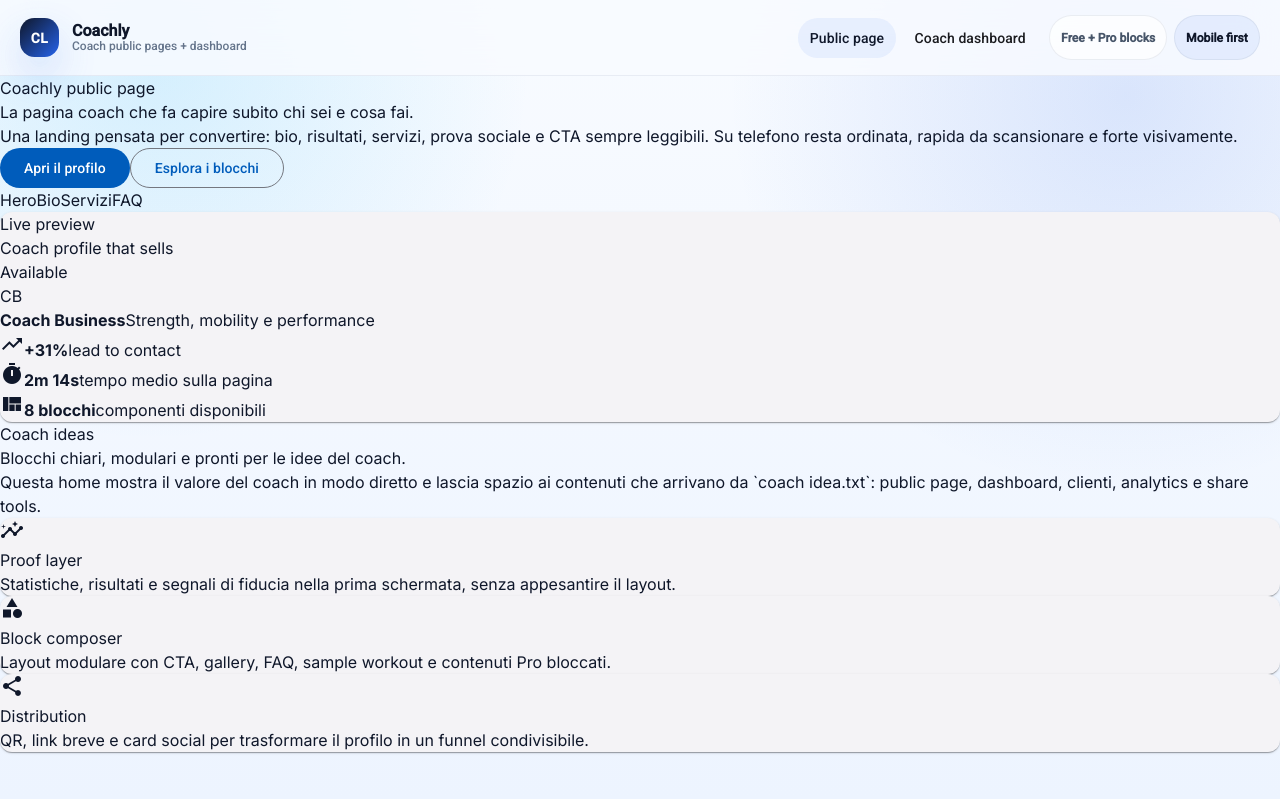
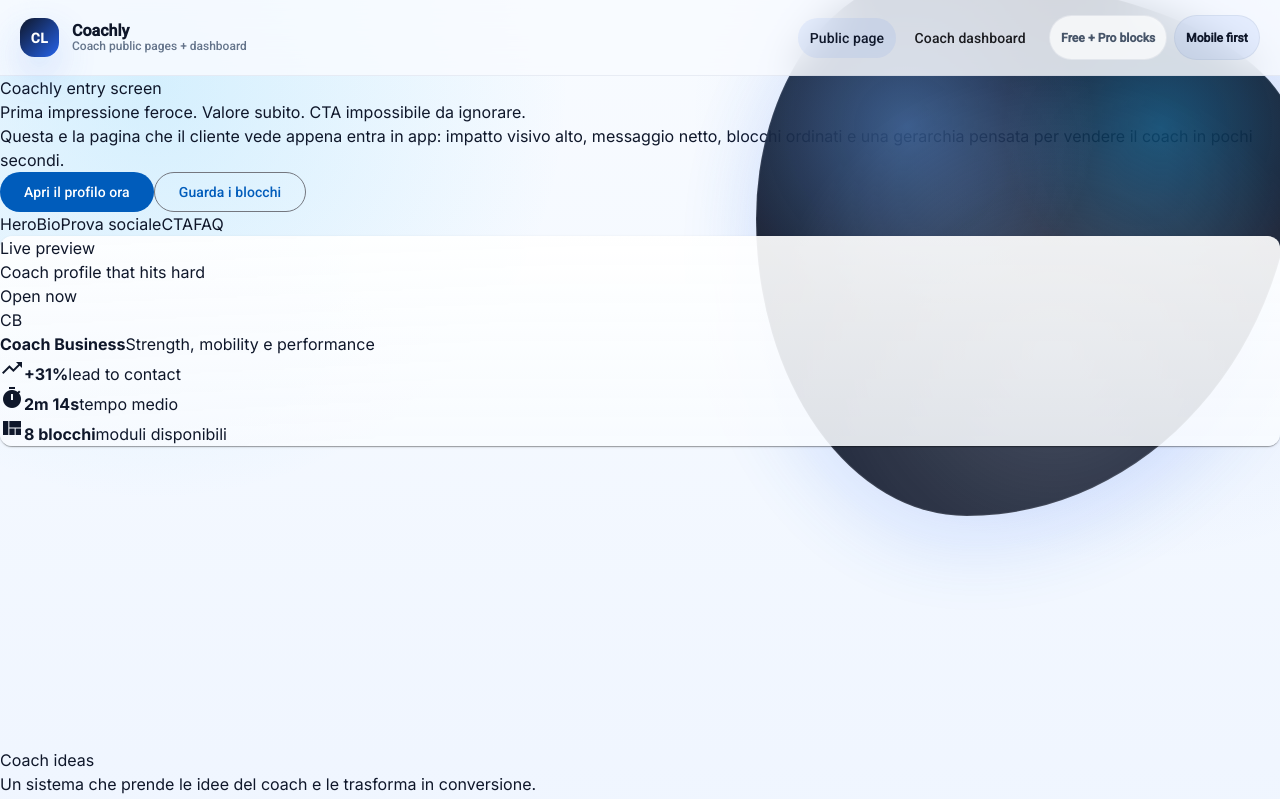
Before and after one commit to AEndrix03/coachly-business-fe, an Angular app: page /public in a window 1280 px wide. Shown: the top 799 px of the page. Built offline with nearby package versions, Linux system fonts and the light colour scheme.

Commit message:
Make public entry screen more aggressive

```diff
--- a/src/app/app.scss
+++ b/src/app/app.scss
@@ -493,6 +493,17 @@
     display: none;
   }
 
+  .hero-impact {
+    min-height: auto;
+  }
+
+  .hero-backdrop {
+    inset: 0.5rem -1.1rem auto auto;
+    width: 18rem;
+    height: 18rem;
+    opacity: 0.88;
+  }
+
   .hero-copy h1 {
     font-size: clamp(2.1rem, 13vw, 3rem);
     line-height: 0.98;
@@ -536,4 +547,20 @@
   .section-head h2 {
     max-width: 14ch;
   }
+
+  .hero-card {
+    position: relative;
+    overflow: hidden;
+  }
+
+  .hero-card::after {
+    content: '';
+    position: absolute;
+    inset: auto -20% -18% auto;
+    width: 10rem;
+    height: 10rem;
+    border-radius: 50%;
+    background: radial-gradient(circle, rgba(37, 99, 235, 0.16), transparent 68%);
+    pointer-events: none;
+  }
 }
--- a/src/app/pages/public-page.component.ts
+++ b/src/app/pages/public-page.component.ts
@@ -10,18 +10,19 @@
   imports: [MatButtonModule, MatCardModule, MatChipsModule, MatIconModule],
   template: `
     <main class="page page-public">
-      <section class="hero hero-public">
+      <section class="hero hero-public hero-impact">
+        <div class="hero-backdrop" aria-hidden="true"></div>
         <div class="hero-copy">
-          <p class="hero-kicker">Coachly public page</p>
-          <h1>La pagina coach che fa capire subito chi sei e cosa fai.</h1>
+          <p class="hero-kicker">Coachly entry screen</p>
+          <h1>Prima impressione feroce. Valore subito. CTA impossibile da ignorare.</h1>
           <p class="lead">
-            Una landing pensata per convertire: bio, risultati, servizi, prova sociale e CTA sempre leggibili. Su
-            telefono resta ordinata, rapida da scansionare e forte visivamente.
+            Questa e la pagina che il cliente vede appena entra in app: impatto visivo alto, messaggio netto, blocchi
+            ordinati e una gerarchia pensata per vendere il coach in pochi secondi.
           </p>
 
           <div class="actions">
-            <button mat-flat-button color="primary">Apri il profilo</button>
-            <button mat-stroked-button>Esplora i blocchi</button>
+            <button mat-flat-button color="primary">Apri il profilo ora</button>
+            <button mat-stroked-button>Guarda i blocchi</button>
           </div>
 
           <div class="hero-pills">
@@ -31,13 +32,13 @@
           </div>
         </div>
 
-        <mat-card class="hero-card hero-preview">
+        <mat-card class="hero-card hero-preview hero-panel">
           <div class="preview-top">
             <div>
               <p class="card-label">Live preview</p>
-              <h3>Coach profile that sells</h3>
+              <h3>Coach profile that hits hard</h3>
             </div>
-            <span class="status-dot">Available</span>
+            <span class="status-dot">Open now</span>
           </div>
 
           <div class="profile-surface">
@@ -63,11 +64,11 @@
       <section class="section-head">
         <div>
           <p class="eyebrow">Coach ideas</p>
-          <h2>Blocchi chiari, modulari e pronti per le idee del coach.</h2>
+          <h2>Un sistema che prende le idee del coach e le trasforma in conversione.</h2>
         </div>
         <p class="lead compact">
-          Questa home mostra il valore del coach in modo diretto e lascia spazio ai contenuti che arrivano da
-          \`coach idea.txt\`: public page, dashboard, clienti, analytics e share tools.
+          La struttura segue le idee in \`coach idea.txt\`: public page, dashboard, clienti, analytics e share
+          tools, ma la prima schermata resta il punto di shock visivo.
         </p>
       </section>
 
@@ -88,14 +89,44 @@
     :host {
       display: block;
     }
+
+    .hero-impact {
+      align-items: stretch;
+      min-height: min(84vh, 760px);
+    }
+
+    .hero-backdrop {
+      position: absolute;
+      inset: -1.5rem -1rem auto auto;
+      width: min(48vw, 540px);
+      height: min(48vw, 540px);
+      border-radius: 32% 68% 61% 39% / 45% 31% 69% 55%;
+      background:
+        radial-gradient(circle at 28% 28%, rgba(96, 165, 250, 0.42), transparent 34%),
+        radial-gradient(circle at 75% 28%, rgba(14, 165, 233, 0.34), transparent 28%),
+        radial-gradient(circle at 55% 70%, rgba(15, 23, 42, 0.78), rgba(15, 23, 42, 0.98) 60%);
+      box-shadow:
+        0 24px 90px rgba(37, 99, 235, 0.18),
+        inset 0 0 0 1px rgba(255, 255, 255, 0.08);
+      opacity: 0.95;
+      filter: saturate(1.05);
+      pointer-events: none;
+    }
+
+    .hero-panel {
+      border-color: rgba(37, 99, 235, 0.14);
+      background:
+        linear-gradient(180deg, rgba(255, 255, 255, 0.92), rgba(248, 251, 255, 0.88)),
+        linear-gradient(135deg, rgba(37, 99, 235, 0.06), transparent 40%);
+    }
   `,
 })
 export class PublicPageComponent {
-  protected readonly publicHighlights = ['Hero', 'Bio', 'Servizi', 'FAQ'];
+  protected readonly publicHighlights = ['Hero', 'Bio', 'Prova sociale', 'CTA', 'FAQ'];
   protected readonly heroMetrics = [
     { value: '+31%', label: 'lead to contact', icon: 'trending_up' },
-    { value: '2m 14s', label: 'tempo medio sulla pagina', icon: 'timer' },
-    { value: '8 blocchi', label: 'componenti disponibili', icon: 'view_quilt' },
+    { value: '2m 14s', label: 'tempo medio', icon: 'timer' },
+    { value: '8 blocchi', label: 'moduli disponibili', icon: 'view_quilt' },
   ];
   protected readonly publicBlocks = [
     {
```
